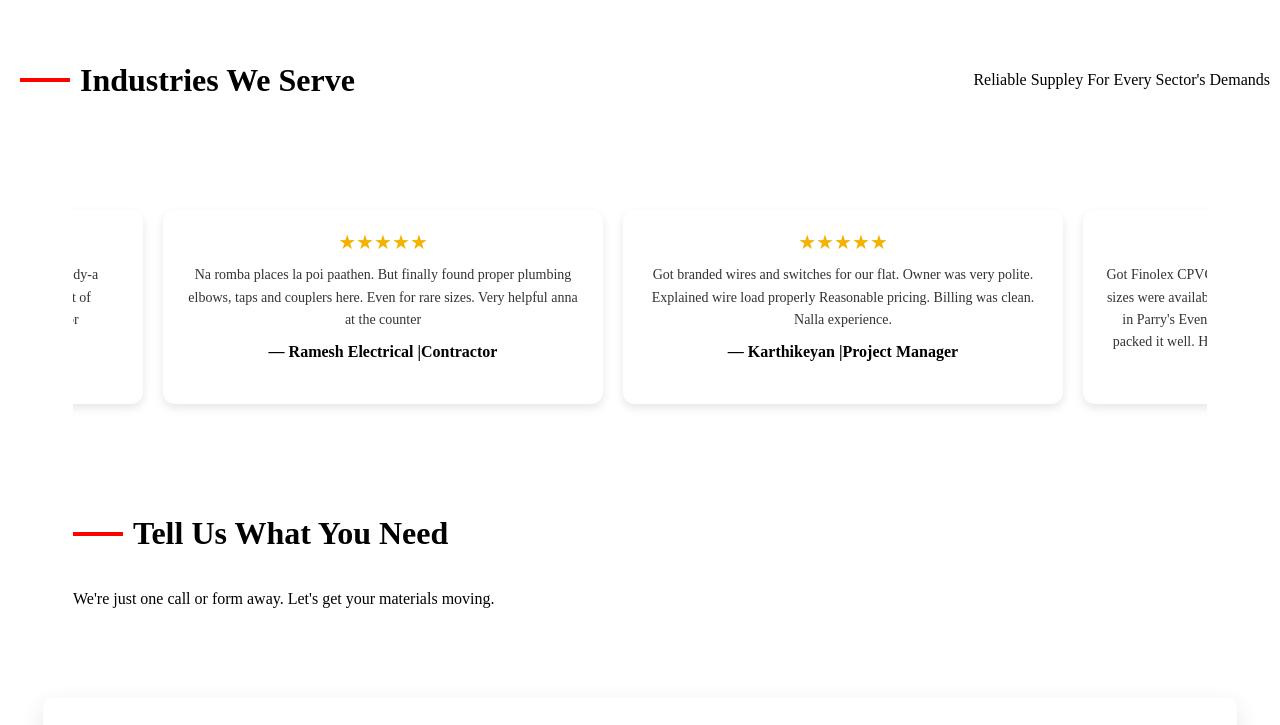
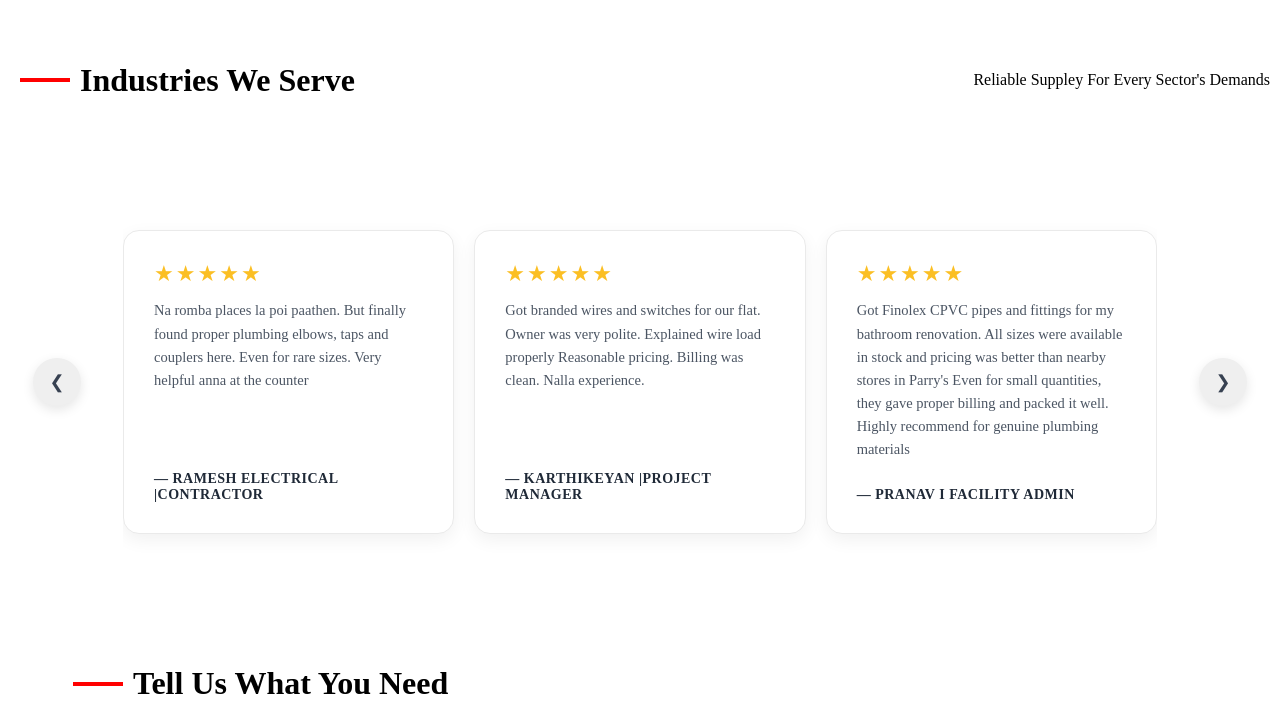
Before and after one commit to Akilank678/main_project, a plain HTML site: page index.html in a window 1280 px wide. Shown: the part 3220-3945 px from the top of the page. Drawn offline with nearby package versions, Linux system fonts and the light colour scheme.

Commit message:
Add files via upload

```diff
--- a/assests/css/style.css
+++ b/assests/css/style.css
@@ -506,8 +506,8 @@ body {
       cursor: pointer;
       z-index: 10;
     }
-    .left1 { left: 0; }
-    .right1 { right: 0; }
+    .left1 { left: -40px; }
+    .right1 { right: -40px; }
 
 
 .why-btn {
@@ -541,82 +541,110 @@ body {
 .head-star p {
   margin-left: auto;
 }
-
 .main-section {
-  margin-left: 290px;
       position: relative;
-  width: 90%;
-  overflow: hidden;
-  padding: 20px 20px;
+      max-width: 1200px;
+      margin: 60px auto;
+      padding: 0 60px;
       box-sizing: border-box;
     }
 
+    .main-section1 {
+      width: 100%;
+    }
+
     .main-section2 {
-  width: 50%;
+      overflow: hidden;
+      width: 100%;
+    }
+
+    .ab {
       display: flex;
       gap: 20px;
-  transition: transform 0.5s ease-in-out;
+      overflow-x: hidden;
+      scroll-behavior: smooth;
+      padding: 20px 0;
+      -ms-overflow-style: none;
+      scrollbar-width: none;
     }
 
-.main-section4 {
-  width: 500px;
+    .ab::-webkit-scrollbar {
+      display: none;
     }
 
-.reviewcard {
-  flex: 0 0 400px;
-  background: #ffffff;
-  border-radius: 12px;
-  padding: 20px;
-  box-shadow: 0 4px 10px rgba(0, 0, 0, 0.1);
-  text-align: center;
+    .ab1 {
+      flex: 0 0 calc(33.3333% - 13.33px); /* 3 cards */
+      background: #fff;
+      padding: 30px;
+      border-radius: 16px;
+      box-shadow: 0 6px 18px rgba(0,0,0,0.06);
+      border: 1px solid #eaeaea;
+      display: flex;
+      flex-direction: column;
+      box-sizing: border-box;
+      transition: transform 0.3s;
     }
 
-.reviewcard .stars {
-  color: #f5b301;
-  font-size: 20px;
-  font-weight: 800px;
-  margin-bottom: 10px;
+    .ab1:hover {
+      transform: translateY(-5px);
     }
 
-.reviewcard .content {
-  font-weight: 800px;
-  font-size: 14px;
-  line-height: 1.6;
-  color: #333;
+    .stars {
+      color: #fbbf24;
+      font-size: 22px;
       margin-bottom: 12px;
+      letter-spacing: 2px;
     }
 
-.reviewcard .name {
-
-  font-weight: 800px;
-  font-weight: bold;
-  color: #000;
+    .content {
+      color: #4b5563;
+      font-size: 14.5px;
+      line-height: 1.6;
+      flex-grow: 1;
+      margin-bottom: 25px;
     }
 
-.arrowleft,
-.arrowright {
-  position: absolute;
-  top: 555%;
-  background: none;
-  color: #111111;
-  border: none;
-  width: 40px;
-  height: 40px;
-  border-radius: 50%;
-  cursor: pointer;
-   font-size: 40px;
+    .name {
+      font-weight: 700;
+      color: #1f2937;
+      font-size: 14px;
+      text-transform: uppercase;
+      letter-spacing: 0.5px;
     }
 
-.arrowleft {
-  left: 20px;
+    .arrowleft, .arrowright {
+      position: absolute;
+      top: 50%;
+      transform: translateY(-50%);
+      border: none;
+      border-radius: 50%;
+      width: 48px;
+      height: 48px;
+      font-size: 18px;
+      cursor: pointer;
+      box-shadow: 0 4px 12px rgba(0,0,0,0.1);
+      z-index: 10;
+      transition: all 0.2s ease;
+      color: #374151;
+      display: flex;
+      justify-content: center;
+      align-items: center;
     }
 
-.arrowright {
-  top: 555%;
-  right: 50px;
+    #previmg { left: -40px; }
+    #nextimg { right: -40px; }
+
+    @media (max-width: 992px) {
+      .ab1 { flex: 0 0 calc(50% - 10px); }
     }
 
 
+    @media (max-width: 600px) {
+      .ab1 { flex: 0 0 100%; }
+      .main-section { padding: 0 15px; }
+      #previmg { left: -5px; }
+      #nextimg { right: -5px; }
+    }
 /*  */
 .cont-fm {
   display: flex;
--- a/assests/js/script.js
+++ b/assests/js/script.js
@@ -103,98 +103,125 @@ document.addEventListener("DOMContentLoaded", () => {
 
 
 //
+// document.addEventListener("DOMContentLoaded", () => {
+//   const track = document.getElementById("main-section3r");
+//   const nextBtn = document.getElementById("nextimg");
+//   const prevBtn = document.getElementById("previmg");
+
+//   let cards = document.querySelectorAll(".reviewcard");
+//   const visibleCards = 2;
+//   let index = visibleCards;
+
+//   // Clone first & last items
+//   const firstClones = [];
+//   const lastClones = [];
+
+//   cards.forEach((card, i) => {
+//     if (i < visibleCards) {
+//       firstClones.push(card.cloneNode(true));
+//     }
+//     if (i >= cards.length - visibleCards) {
+//       lastClones.push(card.cloneNode(true));
+//     }
+//   });
+
+//   // Add clones
+//   firstClones.forEach(clone => track.appendChild(clone));
+//   lastClones.reverse().forEach(clone => track.insertBefore(clone, track.firstChild));
+
+//   cards = document.querySelectorAll(".reviewcard");
+
+//   function getCardWidth() {
+//     const style = window.getComputedStyle(cards[0]);
+//     return cards[0].offsetWidth +
+//            parseInt(style.marginLeft) +
+//            parseInt(style.marginRight);
+//   }
+
+//   let cardWidth = getCardWidth();
+
+//   // Initial position (skip cloned items)
+//   track.style.transform = `translateX(-${cardWidth * visibleCards}px)`;
+
+//   // NEXT
+//   nextBtn.addEventListener("click", () => {
+//     if (index >= cards.length - visibleCards) return;
+
+//     index++;
+//     track.style.transition = "transform 0.1s ease";
+//     track.style.transform = `translateX(-${index * cardWidth}px)`;
+//   });
+
+//   // PREV
+//   prevBtn.addEventListener("click", () => {
+//     if (index <= 0) return;
+
+//     index--;
+//     track.style.transition = "transform 0.1s ease";
+//     track.style.transform = `translateX(-${index * cardWidth}px)`;
+//   });
+
+//   // LOOP RESET (important part)
+//   track.addEventListener("transitionend", () => {
+//     if (index === cards.length - visibleCards) {
+//       track.style.transition = "none";
+//       index = visibleCards;
+//       track.style.transform = `translateX(-${index * cardWidth}px)`;
+//     }
+
+//     if (index === 0) {
+//       track.style.transition = "none";
+//       index = cards.length - (visibleCards * 2);
+//       track.style.transform = `translateX(-${index * cardWidth}px)`;
+//     }
+//   });
+
+//   // Resize fix
+//   window.addEventListener("resize", () => {
+//     cardWidth = getCardWidth();
+//     track.style.transition = "none";
+//     track.style.transform = `translateX(-${index * cardWidth}px)`;
+//   });
+// });
+// //
+// const form = document.getElementById('form');
+// const thankyou = document.getElementById('thankyou');
+
+// form.addEventListener('submit', function(e){
+//   e.preventDefault();
+//   form.style.display = "none";
+//   thankyou.style.display = "block";
+// });
+
+// AOS.init({
+//       duration: 800,
+//       once: true,
+//       offset: 100
+//     });
+
+
+
+
+// ab section
 document.addEventListener("DOMContentLoaded", () => {
-  const track = document.getElementById("main-section3r");
-  const nextBtn = document.getElementById("nextimg");
-  const prevBtn = document.getElementById("previmg");
+  const abTrack = document.querySelector('.ab');
+  const abPrevBtn = document.getElementById('previmg');
+  const abNextBtn = document.getElementById('nextimg');
 
-  let cards = document.querySelectorAll(".reviewcard");
-  const visibleCards = 2;
-  let index = visibleCards;
+  const abMoveLeft = () => {
+    const card = document.querySelector('.ab1');
+    if (!card) return;
+    const cardWidth = card.offsetWidth + 20; // 20px gap
+    abTrack.scrollLeft -= cardWidth;
+  };
 
-  // Clone first & last items
-  const firstClones = [];
-  const lastClones = [];
+  const abMoveRight = () => {
+    const card = document.querySelector('.ab1');
+    if (!card) return;
+    const cardWidth = card.offsetWidth + 20; // 20px gap
+    abTrack.scrollLeft += cardWidth;
+  };
 
-  cards.forEach((card, i) => {
-    if (i < visibleCards) {
-      firstClones.push(card.cloneNode(true));
-    }
-    if (i >= cards.length - visibleCards) {
-      lastClones.push(card.cloneNode(true));
-    }
-  });
-
-  // Add clones
-  firstClones.forEach(clone => track.appendChild(clone));
-  lastClones.reverse().forEach(clone => track.insertBefore(clone, track.firstChild));
-
-  cards = document.querySelectorAll(".reviewcard");
-
-  function getCardWidth() {
-    const style = window.getComputedStyle(cards[0]);
-    return cards[0].offsetWidth +
-           parseInt(style.marginLeft) +
-           parseInt(style.marginRight);
-  }
-
-  let cardWidth = getCardWidth();
-
-  // Initial position (skip cloned items)
-  track.style.transform = `translateX(-${cardWidth * visibleCards}px)`;
-
-  // NEXT
-  nextBtn.addEventListener("click", () => {
-    if (index >= cards.length - visibleCards) return;
-
-    index++;
-    track.style.transition = "transform 0.1s ease";
-    track.style.transform = `translateX(-${index * cardWidth}px)`;
-  });
-
-  // PREV
-  prevBtn.addEventListener("click", () => {
-    if (index <= 0) return;
-
-    index--;
-    track.style.transition = "transform 0.1s ease";
-    track.style.transform = `translateX(-${index * cardWidth}px)`;
-  });
-
-  // LOOP RESET (important part)
-  track.addEventListener("transitionend", () => {
-    if (index === cards.length - visibleCards) {
-      track.style.transition = "none";
-      index = visibleCards;
-      track.style.transform = `translateX(-${index * cardWidth}px)`;
-    }
-
-    if (index === 0) {
-      track.style.transition = "none";
-      index = cards.length - (visibleCards * 2);
-      track.style.transform = `translateX(-${index * cardWidth}px)`;
-    }
-  });
-
-  // Resize fix
-  window.addEventListener("resize", () => {
-    cardWidth = getCardWidth();
-    track.style.transition = "none";
-    track.style.transform = `translateX(-${index * cardWidth}px)`;
-  });
+  if (abPrevBtn) abPrevBtn.addEventListener('click', abMoveLeft);
+  if (abNextBtn) abNextBtn.addEventListener('click', abMoveRight);
 });
-//
-const form = document.getElementById('form');
-const thankyou = document.getElementById('thankyou');
-
-form.addEventListener('submit', function(e){
-  e.preventDefault();
-  form.style.display = "none";
-  thankyou.style.display = "block";
-});
-
-AOS.init({
-      duration: 800,
-      once: true,
-      offset: 100
-    });
--- a/index.html
+++ b/index.html
@@ -233,60 +233,44 @@
     <h1>Industries We Serve</h1>
     <p>Reliable Suppley For Every Sector's Demands</p>
   </div>
-  <div>
+ <div class="main-section">
     <button class="arrowright" id="nextimg">&#10095;</button>
-    <button class="arrowleft" id="previmg">&#10094;</button>
-  </div>
-
-  <section class="main-section" data-aos="fade-up">
-
+    <div class="main-section1">
       <div class="main-section2" id="main-section3r">
-
-      <div class="reviewcard">
+        <div class="ab">
+          <div class="ab1">
            <div class="stars">★★★★★</div>
-        <div class="content">Na romba places la poi paathen. But finally found proper plumbing elbows, taps and couplers here. Even for rare sizes. Very helpful anna at the counter
-
-
-        </div>
+           <div class="content">Na romba places la poi paathen. But finally found proper plumbing elbows, taps and couplers here. Even for rare sizes. Very helpful anna at the counter</div>
            <div class="name">— Ramesh Electrical |Contractor</div>
           </div>
-
-      <div class="reviewcard">
+          <div class="ab1">
             <div class="stars">★★★★★</div>
                 <div class="content">Got branded wires and switches for our flat. Owner was very polite. Explained wire load properly Reasonable pricing. Billing was clean. Nalla experience.</div>
                 <div class="name">—
           Karthikeyan |Project Manager</div>
           </div>
-
-        <div class="reviewcard">
+          <div class="ab1">
             <div class="stars">★★★★★</div>
                   <div class="content">
-          Got Finolex CPVC pipes and fittings for my bathroom renovation. All sizes were available in stock and pricing was better than nearby stores in Parry's Even for small quantities, they gave proper billing and packed it well. Highly recommend for genuine plumbing materials
-
-
-          .</div>
+            Got Finolex CPVC pipes and fittings for my bathroom renovation. All sizes were available in stock and pricing was better than nearby stores in Parry's Even for small quantities, they gave proper billing and packed it well. Highly recommend for genuine plumbing materials  </div>
                   <div class="name">— Pranav I Facility Admin</div>
           </div>
-
-      <div class="reviewcard">
+                <div class="ab1">
                 <div class="stars">★★★★★</div>
-        <div class="content">Top shop for all electrical materials. From LED lights to branded wires and modular switches. they have full range. I also got some plumbing connectors for bathroom work. Service is very decent and they don't push unnecessary items.
-
-</div>
+                 <div class="content">Top shop for all electrical materials. From LED lights to branded wires and modular switches. they have full range. I also got some plumbing connectors for bathroom work. Service is very decent and they don't push unnecessary items.</div>
                  <div class="name">— Arun 1 Site Engineer</div>
                  </div>
-      <div class="reviewcard">
+                 <div class="ab1">
                   <div class="stars">★★★★★</div>
                 <div class="content">
                   Oru kitta rendu kitta ellam illai. Sri Ambaajee ta ellam ready-a irundhuchu. Teok Gl pipes wall lights, 2 fans plus full set of switchgear Bling also quick
-
                   VigneConsultantsh Interior </div>
                 <div class="name">— VigneConsultantsh Interior </div>
                  </div>
-
-
         </div>
-  </section>
+      </div>
+     </div>
+      <button class="arrowleft" id="previmg">&#10094;</button>
 </div>
   <!--  -->
   <div class="cont-fm" data-aos="fade-right">
```
Lines whose indentation alone changed are shown as unchanged.
